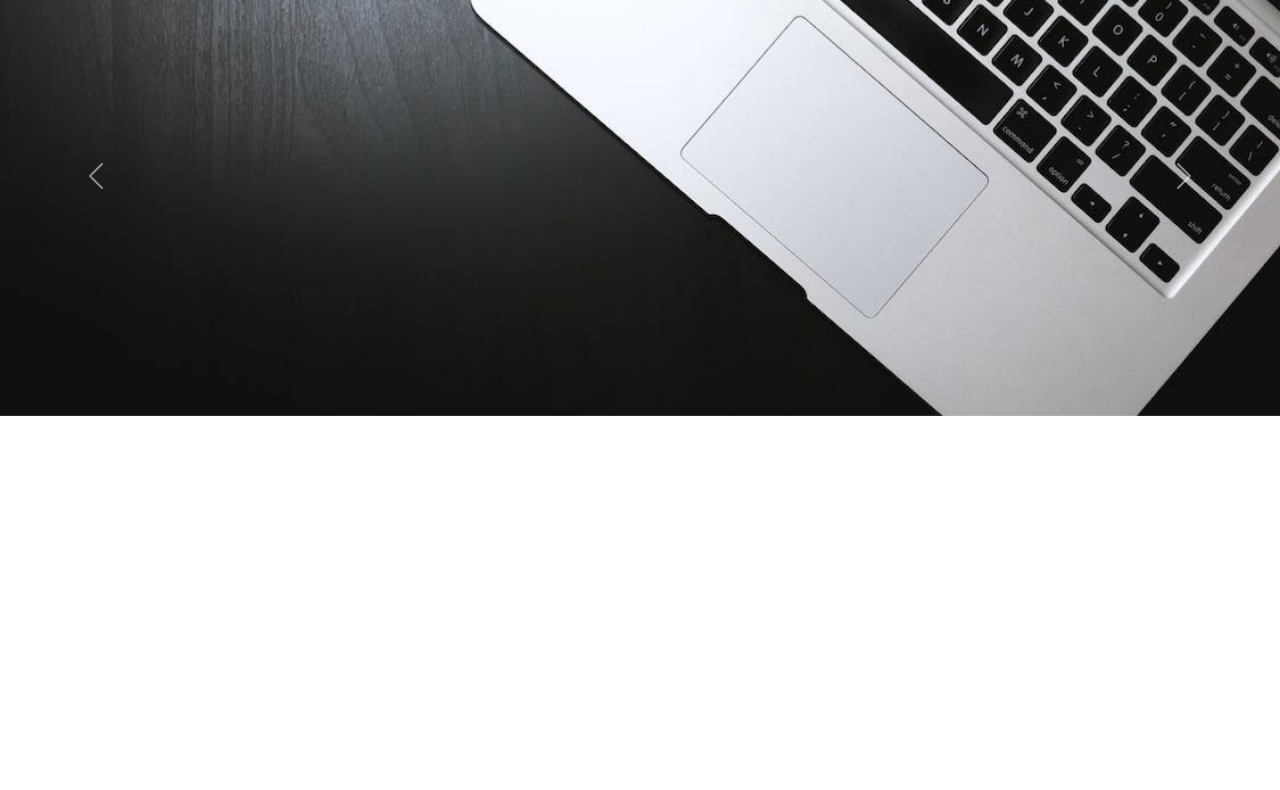
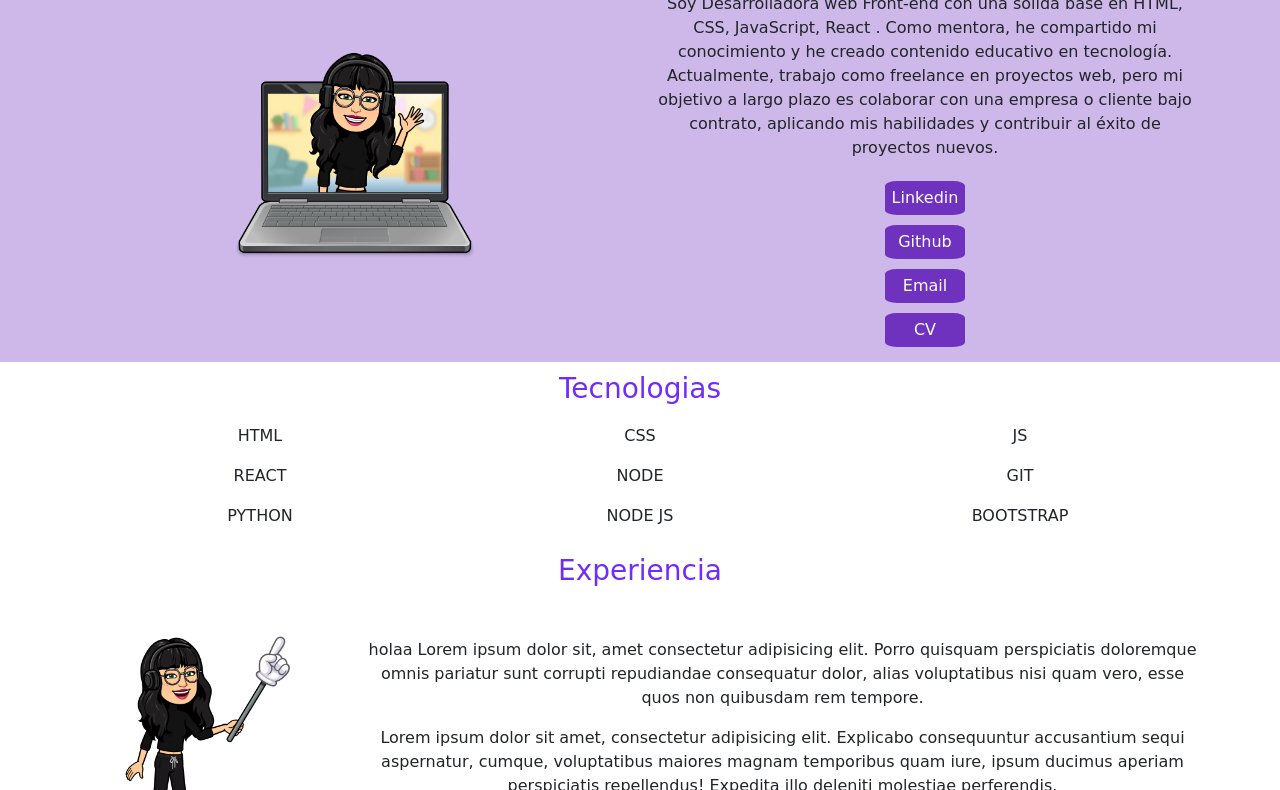
Before and after one commit to camiladomato/mi-portfolio-domato, a plain HTML site: page index.html in a window 1280 px wide. Shown: the part 120-910 px from the top of the page. Before the commit the page ends 800 px from the top, so only its background shows below. Drawn offline with nearby package versions, Linux system fonts and the light colour scheme; a web font is replaced by a local one.

Commit message:
probando estetica

```diff
--- a/index.html
+++ b/index.html
@@ -1,17 +1,24 @@
 <!doctype html>
 <html lang="en">
+
 <head>
   <meta charset="utf-8">
   <meta name="viewport" content="width=device-width, initial-scale=1">
-    <title>Bootstrap demo</title>
-    <link href="https://cdn.jsdelivr.net/npm/bootstrap@5.3.2/dist/css/bootstrap.min.css" rel="stylesheet" integrity="sha384-T3c6CoIi6uLrA9TneNEoa7RxnatzjcDSCmG1MXxSR1GAsXEV/Dwwykc2MPK8M2HN" crossorigin="anonymous">
+  <title>Camila Domato</title>
+  <link href="https://cdn.jsdelivr.net/npm/bootstrap@5.3.2/dist/css/bootstrap.min.css" rel="stylesheet"
+    integrity="sha384-T3c6CoIi6uLrA9TneNEoa7RxnatzjcDSCmG1MXxSR1GAsXEV/Dwwykc2MPK8M2HN" crossorigin="anonymous">
   <link rel="stylesheet" href="./style.css">
+  <link rel="preconnect" href="https://fonts.googleapis.com">
+<link rel="preconnect" href="https://fonts.gstatic.com" crossorigin>
+<link href="https://fonts.googleapis.com/css2?family=Playpen+Sans:wght@300&display=swap" rel="stylesheet">
 </head>
+
 <body>
   <nav class="navbar navbar-expand-lg ">
     <div class="container-fluid">
       <a class="navbar-brand text-light" href="#">Camila Domato</a>
-          <button class="navbar-toggler" type="button" data-bs-toggle="collapse" data-bs-target="#navbarSupportedContent" aria-controls="navbarSupportedContent" aria-expanded="false" aria-label="Toggle navigation">
+      <button class="navbar-toggler" type="button" data-bs-toggle="collapse" data-bs-target="#navbarSupportedContent"
+        aria-controls="navbarSupportedContent" aria-expanded="false" aria-label="Toggle navigation">
         <span class="navbar-toggler-icon"></span>
       </button>
       <div class="collapse navbar-collapse" id="navbarSupportedContent">
@@ -26,31 +33,104 @@
       </div>
     </div>
   </nav>
-      <header id="carouselExample" class="carousel slide">
-        <div class="carousel-inner">
-          <div class="carousel-item active">
-            <img src="./imagenes/pexels-photo-218863.jpeg" class="d-block w-100" alt="...">
+
+ <header class="container-fluid  d-flex align-items-center">
+  <div class="container-lg">
+    <div class="row align-items-center text-center ">
+      <div class="col-12 col-md-6 col-xl-6">
+        <img class="img-cami" src="./imagenes/camila-compu.png" alt="">
       </div>
-          <div class="carousel-item">
-            <img src="./imagenes/pexels-photo-3861972.jpeg" class="d-block w-100" alt="...">
-          </div>
-          <div class="carousel-item">
-            <img src="..." class="d-block w-100" alt="...">
+      <div class="col-12 col-md-6 col-xl-6 text-center">
+        <h2>Desarrolladora Frontend</h2>
+        <p>Soy Desarrolladora web Front-end con una sólida base en HTML, CSS, JavaScript, React .
+          Como mentora, he compartido mi conocimiento y he creado contenido educativo en tecnología.
+          Actualmente, trabajo como freelance en proyectos web, pero mi objetivo a largo plazo es
+          colaborar con una empresa o cliente bajo contrato, aplicando mis habilidades y contribuir
+          al éxito de proyectos nuevos.</p>
+          <div class="d-flex flex-column align-items-center">
+            <a class="boton" href="https://www.linkedin.com/in/camila-domato/" target="_blank" >Linkedin</a>
+            <a class="boton" href="https://github.com/camiladomato" target="_blank">Github</a>
+            <a class="boton" href="mailto:camiladomato@gmail.com" >Email</a>
+            <a class="boton" href="https://drive.google.com/file/d/1DQkbzSHLtte_iIgiUbLpED9JmIJU8kNx/view?usp=sharing" target="_blank">CV</a>
           </div>
       </div>
-        <button class="carousel-control-prev" type="button" data-bs-target="#carouselExample" data-bs-slide="prev">
-          <span class="carousel-control-prev-icon" aria-hidden="true"></span>
-          <span class="visually-hidden">Previous</span>
-        </button>
-        <button class="carousel-control-next" type="button" data-bs-target="#carouselExample" data-bs-slide="next">
-          <span class="carousel-control-next-icon" aria-hidden="true"></span>
-          <span class="visually-hidden">Next</span>
-        </button>
+
+    </div>
+
+  </div>
  </header>
 
+  <main class="container-fluid p-0">
+    <h3>Tecnologias</h3>
+    <section class="container text-center">
 
-    <main>
+      <div class="row">
+       <div class="col-4">
+        <p>HTML</p>
+       </div>
+       <div class="col-4">
+        <p>CSS</p>
+       </div>
+       <div class="col-4">
+        <p>JS</p>
+       </div>
+       <div class="col-4">
+        <p>REACT</p>
+       </div>
+       <div class="col-4">
+        <p>NODE</p>
+       </div>
+       <div class="col-4">
+        <p>GIT</p>
+       </div>
+       <div class="col-4">
+        <p>PYTHON</p>
+       </div>
+       <div class="col-4">
+        <p>NODE JS</p>
+       </div>
+       <div class="col-4">
+        <p>BOOTSTRAP</p>
+       </div>
 
+      </div>
+
+    </section>
+    <h3>Experiencia</h3>
+    <section class="container">
+    <div class="row">
+     <div class="col-3">
+      <img src="/imagenes/hand-pointer.png" alt="" class="img-cami">
+     </div>
+      <div class="col-9 text-center d-flex flex-column justify-content-center">
+        <p>holaa Lorem ipsum dolor sit, amet consectetur adipisicing elit. Porro quisquam perspiciatis doloremque omnis pariatur sunt corrupti repudiandae consequatur dolor, alias voluptatibus nisi quam vero, esse quos non quibusdam rem tempore.</p>
+        <p>Lorem ipsum dolor sit amet, consectetur adipisicing elit. Explicabo consequuntur accusantium sequi aspernatur, cumque, voluptatibus maiores magnam temporibus quam iure, ipsum ducimus aperiam perspiciatis repellendus! Expedita illo deleniti molestiae perferendis.</p>
+      </div>
+    </div>
+    <div class="row">
+      <div class="col-3">
+        <img src="./imagenes/homework.png" alt=""  class="img-cami" >
+      </div>
+      <div class="col-9 text-center  d-flex flex-column justify-content-center">
+        <p>holaa Lorem ipsum dolor sit, amet consectetur adipisicing elit. Porro quisquam perspiciatis doloremque omnis pariatur sunt corrupti repudiandae consequatur dolor, alias voluptatibus nisi quam vero, esse quos non quibusdam rem tempore.</p>
+        <p>Lorem ipsum dolor sit amet, consectetur adipisicing elit. Explicabo consequuntur accusantium sequi aspernatur, cumque, voluptatibus maiores magnam temporibus quam iure, ipsum ducimus aperiam perspiciatis repellendus! Expedita illo deleniti molestiae perferendis.</p>
+      </div>
+    </div>
+  </section>
+  <h3>Estudios</h3>
+  <section class="container">
+
+   <div class="row">
+    <div class="col-3">
+      <img src="/imagenes/graduation.png" alt="" class="img-cami">
+    </div>
+
+    <div class="col-9 text-center  d-flex flex-column justify-content-center">
+      <p>holaa Lorem ipsum dolor sit, amet consectetur adipisicing elit. Porro quisquam perspiciatis doloremque omnis pariatur sunt corrupti repudiandae consequatur dolor, alias voluptatibus nisi quam vero, esse quos non quibusdam rem tempore.</p>
+      <p>Lorem ipsum dolor sit amet, consectetur adipisicing elit. Explicabo consequuntur accusantium sequi aspernatur, cumque, voluptatibus maiores magnam temporibus quam iure, ipsum ducimus aperiam perspiciatis repellendus! Expedita illo deleniti molestiae perferendis.</p>
+    </div>
+  </div>
+  </section>
   </main>
 
 
@@ -59,6 +139,9 @@
 
 
 
-    <script src="https://cdn.jsdelivr.net/npm/bootstrap@5.3.2/dist/js/bootstrap.bundle.min.js" integrity="sha384-C6RzsynM9kWDrMNeT87bh95OGNyZPhcTNXj1NW7RuBCsyN/o0jlpcV8Qyq46cDfL" crossorigin="anonymous"></script>
+  <script src="https://cdn.jsdelivr.net/npm/bootstrap@5.3.2/dist/js/bootstrap.bundle.min.js"
+    integrity="sha384-C6RzsynM9kWDrMNeT87bh95OGNyZPhcTNXj1NW7RuBCsyN/o0jlpcV8Qyq46cDfL"
+    crossorigin="anonymous"></script>
 </body>
+
 </html>
--- a/style.css
+++ b/style.css
@@ -1,13 +1,57 @@
+*{
+    font-family: 'Playpen Sans', cursive;
+}
+:root{
+    --color-primario: #6d16de86;
+    --color-secundario: #712cf9;
+    --color-terciario: #6f32be;
+    --color-detalles:#d4bde0;
+    --color-fondo: #000000;
+    --letra-clara:white;
+
+}
+
+header{
+    text-align: center;
+    padding: 10px;
+}
+
 nav{
-    background-color: #712cf9;
-    color: white;
+    background-color: var(--color-primario);
+    color: var(--letra-clara);
     text-align: center;
     padding: 10px;
 }
 li a {
-    color: white !important;}
+    color: var(--letra-clara) !important;}
 .carousel-item img{
     height: 60vh;
     object-fit: cover;
     object-position: center;
 }
+.img-cami{
+    height: 30vh;
+    object-fit: cover;
+    object-position: center;
+}
+h3{
+    color: var(--color-secundario);
+    text-align: center;
+    padding: 10px 0px 10px 0px;
+}
+header{
+    padding: 10px 0px 10px 0px;
+    background-color: #6f32be58;
+}
+.boton{
+    background-color: var(--color-terciario);
+    border-radius: 15%;
+    color: var(--letra-clara);
+    text-decoration: none;
+    padding: 5px;
+    margin: 5px;
+    width: 5rem;
+}
+.boton:hover{
+    background-color: var(--color-secundario);
+}
```
Also changed, not shown: imagenes/bean bag chair chill.png (added), imagenes/camila-compu.png (added), imagenes/graduation.png (added), imagenes/hand-pointer.png (added), imagenes/homework.png (added), imagenes/laptop-reading.png (added), imagenes/laptop-teaching.png (added), imagenes/pexels-life-of-pix-7974.jpg (added), imagenes/pexels-math-331684.jpg (added), imagenes/pexels-nao-triponez-129208.jpg (added), imagenes/sticker.png (added), 1 other file. Lines whose indentation alone changed are shown as unchanged.
